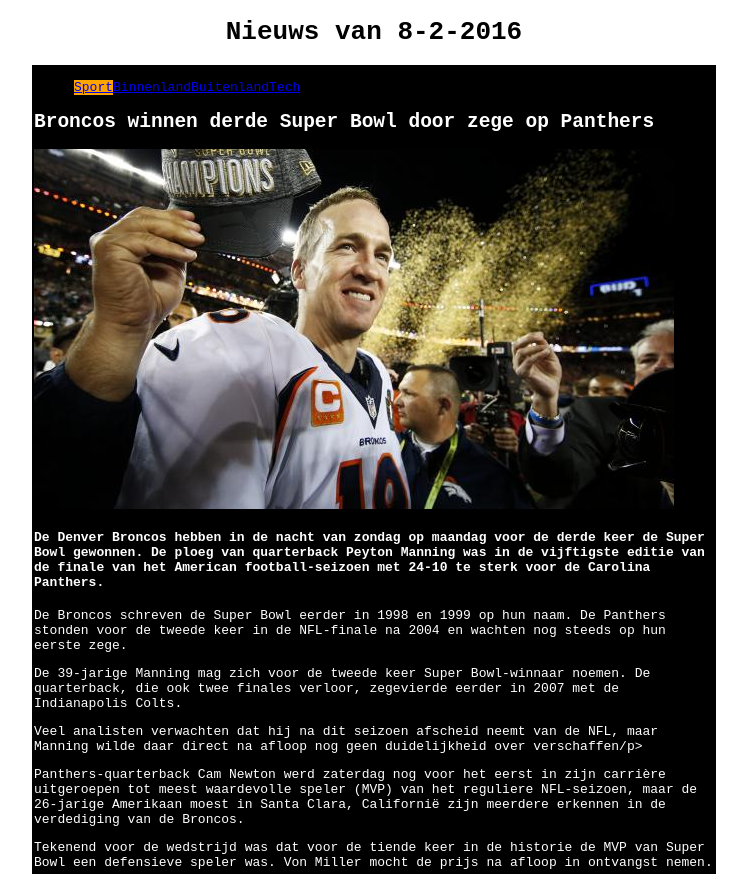
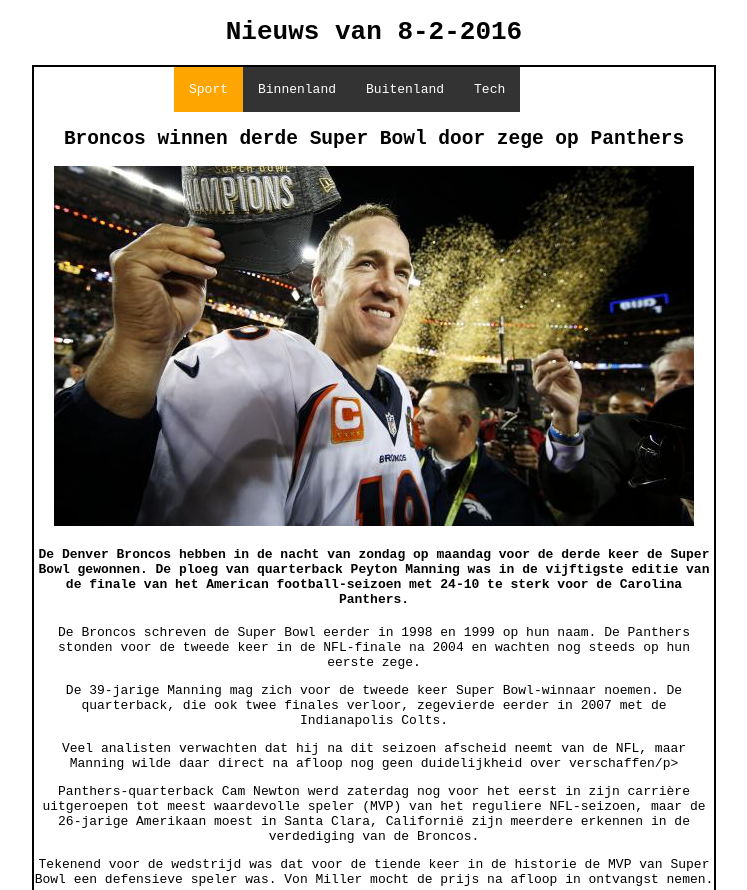
Before and after one commit to ChrisSalinasSoto/tabVenster, a plain HTML site: page index.html in a window 1280 px wide. Shown: the top 890 px of the page, without its empty margins (266-1013 px from the left). Drawn offline with nearby package versions, Linux system fonts and the light colour scheme.

Commit message:
Navigatiebalk
heb een navigatiebalk gemaakt

```diff
--- a/style.css
+++ b/style.css
@@ -12,24 +12,45 @@ h1{
 
 .nieuws{
     width: 680px;
-    height: 805px;
+    height: 832px;
     border: 2px solid black;
     margin: auto;
-    background-color: black;
-    color: white;
+    background-color: white;
+    color: black;
+    text-align: center;
 
 }
 
 .knoppen{
     overflow: hidden;
+    margin: auto;
 }
 
 .knoppen li{
     list-style-type: none;
     float: left;
+    margin: 0;
+    padding: 0;
+    overflow: hidden;
+    background-color: #333;
+    text-align: center;
 }
 
 .knoppen li.actief{
+    background-color: orange;
+}
+
+li a {
+    display: inline-block;
+    color: white;
+
+    padding:15px;
+    text-align: center;
+    text-decoration: none;
+    margin-right: 0px;
+}
+
+li a:hover {
     background-color: orange;
 }
 
@@ -49,3 +70,7 @@ h1{
     border: 0;
     margin: 0 .3em;
 }
+
+ul.knoppen{
+    margin-left: 100px;
+}
```
